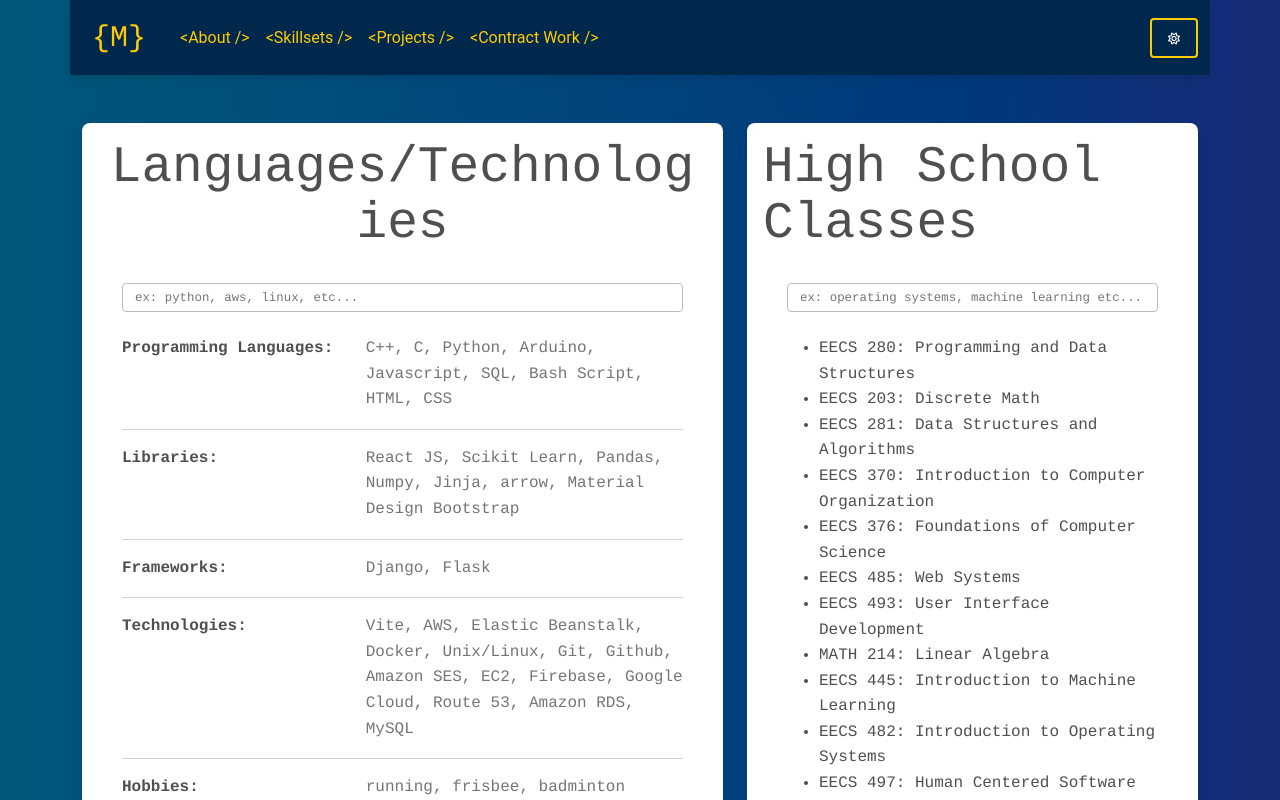
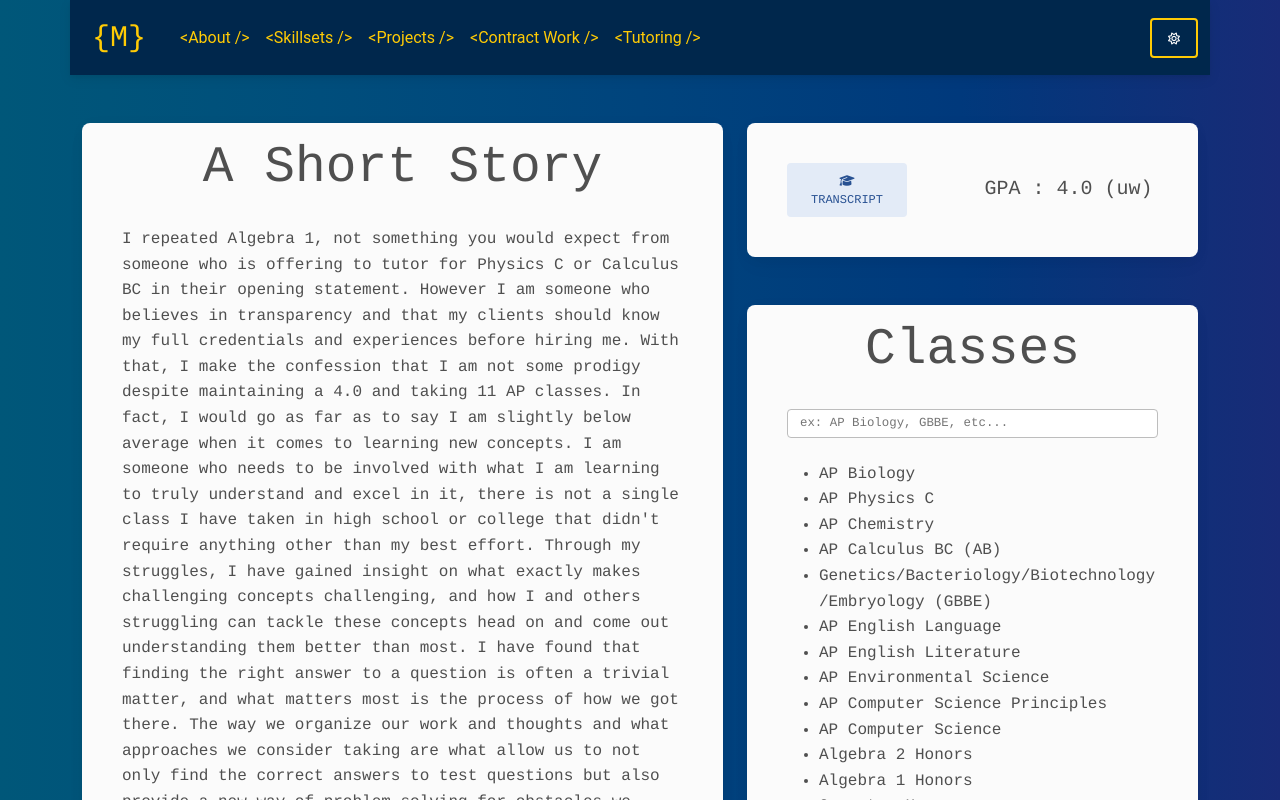
Before and after one commit to MustafaArif519/03-portfolio, a React (Vite) app: page /tutoring in a window 1280 px wide. Shown: the top 800 px of the page. Built offline with nearby package versions, Linux system fonts and the light colour scheme.

Commit message:
Added tutoring section

```diff
--- a/src/App.jsx
+++ b/src/App.jsx
@@ -56,7 +56,7 @@ function App() {
           <Route path="/skillsets" element={<Skillsets theme={theme}/>} />
 
           <Route path="/projects" element={<Projects theme={theme}/>} />
-          <Route path="/tutoring" element={<Tutoring theme={theme}/>} />
+          <Route path="/tutoring" element={<Tutoring theme={theme} iconColor={iconColor}/>} />
           <Route path="*" element={<ErrorPage theme={theme}/>} />
         </Routes>
       </Router>
--- a/src/Navigation.jsx
+++ b/src/Navigation.jsx
@@ -105,10 +105,10 @@ export default function Navigation({ toggleBackgroundAttribute, theme }) {
                                     as={Link} to={`/contract`}>&lt;Contract Work /&gt;</Nav.Link>
                             </MDBNavbarItem>
 
-                            {/* <MDBNavbarItem>
+                            <MDBNavbarItem>
                                 <Nav.Link style={{color: "#FFCB05"}} onClick = {() => setShowNavNoToggler(false)}
                                 as={Link} to={`/tutoring`}>&lt;Tutoring /&gt;</Nav.Link>
-                            </MDBNavbarItem> */}
+                            </MDBNavbarItem>
 
                         </MDBNavbarNav>
 {!showNavNoToggler &&                       <MDBBtn
--- a/src/tutoring/Tutoring.jsx
+++ b/src/tutoring/Tutoring.jsx
@@ -1,4 +1,4 @@
-import React,  { useState } from 'react';
+import React, { useState } from 'react';
 import { TypeAnimation } from 'react-type-animation';
 import {
   MDBCol,
@@ -18,7 +18,7 @@ import {
   MDBListGroupItem
 } from 'mdb-react-ui-kit';
 
-export default function Tutoring () {
+export default function Tutoring({theme, iconColor}) {
 
   const textStyle = {
     fontFamily: "Font Name, Courier",
@@ -26,169 +26,77 @@ export default function Tutoring () {
 
   };
 
-  const programmingLanguages = [
-    {
-      name: "C++",
-    },
-    {
-      name: "C",
-    },
-    {
-      name: "Python",
-    },
-    {
-      name: "Arduino",
-    },
-    {
-      name: "Javascript",
-    },
-    {
-      name: "SQL",
-    },
-    {
-      name: "Bash Script",
-    },
-    {
-      name: "HTML",
-    },
-    {
-      name: "CSS",
-    },
-
-  ];
-
-  const libraries = [
-    {
-      name: "React JS",
-    },
-    {
-      name: "Scikit Learn",
-    },
-    {
-      name: "Pandas",
-    },
-    {
-      name: "Numpy",
-    },
-    {
-      name: "Jinja",
-    },
-    {
-      name: "arrow",
-    },
-    {
-      name: "Material Design Bootstrap",
-    },
-
-  ];
-
-  const frameworks = [
-    {
-      name: "Django",
-    },
-    {
-      name: "Flask",
-    },
-
-
-  ];
-
-  const hobbies = [
-    {
-      name: "running",
-    },
-    {
-      name: "frisbee",
-    },
-    {
-      name: "badminton",
-    },
-
-
-  ];
+  let textClass = "py-5 text-grey";
+console.log(theme);
+  if(theme == "dark"){
+    textClass = "py-5 text-white";
+  }
 
   const coursework = [
     {
-      name: "EECS 280: Programming and Data Structures",
+      name: "AP Biology",
     },
     {
-      name: "EECS 203: Discrete Math",
+      name: "AP Physics C",
     },
     {
-      name: "EECS 281: Data Structures and Algorithms",
+      name: "AP Chemistry",
     },
     {
-      name: "EECS 370: Introduction to Computer Organization",
+      name: "AP Calculus BC (AB)",
     },
     {
-      name: "EECS 376: Foundations of Computer Science",
+      name: "Genetics/Bacteriology/Biotechnology/Embryology (GBBE)",
     },
     {
-      name: "EECS 485: Web Systems",
+      name: "AP English Language",
     },
     {
-      name: "EECS 493: User Interface Development",
+      name: "AP English Literature",
     },
     {
-      name: "MATH 214: Linear Algebra",
+      name: "AP Environmental Science",
     },
     {
-      name: "EECS 445: Introduction to Machine Learning",
+      name: "AP Computer Science Principles",
     },
     {
-      name: "EECS 482: Introduction to Operating Systems",
+      name: "AP Computer Science",
     },
     {
-      name: "EECS 497: Human Centered Software Development",
+      name: "Algebra 2 Honors",
     },
-
+    {
+      name: "Algebra 1 Honors",
+    },
+    {
+      name: "Geometry Honors",
+    },
+    {
+      name: "Precalculus Honors",
+    },
+    {
+      name: "AP Statistics",
+    },
+    {
+      name: "Chemistry 1",
+    },
+    {
+      name: "Biology 1",
+    },
+    {
+      name: "Genetics 1",
+    },
+    {
+      name: "9 Honors English Lit/Comp",
+    },
+    {
+      name: "10 Honors English Lit/Comp",
+    },
   ];
 
-  const technologies = [
-    {
-      name: "Vite",
-    },
-    {
-      name: "AWS",
-    },
-    {
-      name: "Elastic Beanstalk",
-    },
-    {
-      name: "Docker",
-    },
-    {
-      name: "Unix/Linux",
-    },
-    {
-      name: "Git",
-    },
-    {
-      name: "Github",
-    },
-    {
-      name: "Amazon SES",
-    },
-    {
-      name: "EC2",
-    },
-    {
-      name: "Firebase",
-    },
-    {
-      name: "Google Cloud",
-    },
-    {
-      name: "Route 53",
-    },
-    {
-      name: "Amazon RDS",
-    },
-    {
-      name: "MySQL",
-    },
 
-  ];
+
 
   // Step 1: Create a state variable for the search query
   const [searchQuery, setSearchQuery] = useState('');
@@ -282,99 +190,55 @@ const headingStyle = {
 
   };
 
+  const downloadTranscript = () => {
+    // Replace 'pdf-sample.pdf' with the actual URL of your PDF file
+    const pdfUrl = 'images/Arif_Mustafa_High_School_Transcript.pdf';
+
+    // Create an anchor element
+    const anchor = document.createElement('a');
+    anchor.href = pdfUrl;
+
+    // Set the download attribute with the desired filename
+    anchor.download = 'Arif_Mustafa_High_School_Transcript.pdf';
+
+    // Trigger a click event on the anchor to initiate the download
+    anchor.click();
+
+  };
+
+
   return (
     <>
-      <MDBContainer className="py-5" style = {textStyle}>
+      <MDBContainer className={textClass} style={textStyle} >
         <MDBRow>
           <MDBCol lg="7">
-          <MDBCard className="mb-5 p-3">
+
+            <MDBCard className="mb-5 p-3" background={theme}>
               <h1 style={headingStyle}>
-      Languages/Technologies
+                A Short Story
               </h1>
-            <MDBCardBody>
-              <MDBRow className="mb-4">
-                <div className="d-flex align-items-center justify-content-center">
-                  {/* <MDBIcon icon="search" /> */}
-                  <input
-                    className="form-control form-control-sm ml-3"
-                    type="text"
-                    placeholder="ex: python, aws, linux, etc..."
-                    aria-label="Search"
-                    // Step 2: Add an event handler for input changes
-                    onChange={handleSearchInputChange}
-                    // Step 2: Set the input value to the searchQuery state
-                    value={searchQuery}
-                  />
-                </div>
-              </MDBRow>
-              <MDBRow>
-                <MDBCol sm="5">
-                  <MDBCardText style={{ fontWeight: 'bold' }}>
-                  Programming Languages:
+              <MDBCardBody >
+                I repeated Algebra 1, not something you would expect from someone who is
+                offering to tutor for Physics C or Calculus BC in their opening statement. However
+                I am someone who believes in transparency and that my clients should know my full
+                credentials and experiences before hiring me. With that, I make the confession that
+                I am not some prodigy despite maintaining a 4.0 and taking 11 AP classes.
+                In fact, I would go as far as to say I am slightly below average
+                when it comes to learning new concepts. I am someone who needs to be involved with what
+                I am learning to truly understand and excel in it, there is not a single class I have
+                taken in high school or college that didn't require anything other than my best effort.
+                Through my struggles, I have gained insight on what exactly makes challenging concepts
+                challenging, and how I and others struggling can tackle these concepts head on and come
+                out understanding them better than most. I have found that finding the right answer to
+                a question is often a trivial matter, and what matters most is the process of how we got
+                there. The way we organize our work and thoughts and what approaches we consider taking
+                are what allow us to not only find the correct answers to test questions but also provide
+                a new way of problem solving for obstacles we encounter outside of the classroom as well.
+                While I can't promise my client will get a specific grade after my tutoring sessions, I
+                can promise to provide them with a style of thinking and analysis that would allow them
+                to do so while tailoring my teaching approach to best suit each individual's
+                learning style.
 
-                  </MDBCardText>
-                </MDBCol>
-                <MDBCol sm="7">
-                  <MDBCardText className="text-muted">
-                    {extractNamesAsText(programmingLanguages)}
-                  </MDBCardText>
-                </MDBCol>
-              </MDBRow>
-              <hr />
-              <MDBRow>
-                <MDBCol sm="5">
-                  <MDBCardText style={{ fontWeight: 'bold' }}>
-                  Libraries:
-
-                  </MDBCardText>
-                </MDBCol>
-                <MDBCol sm="7">
-                  <MDBCardText className="text-muted">
-                    {extractNamesAsText(libraries)}
-                  </MDBCardText>
-                </MDBCol>
-              </MDBRow>
-              <hr />
-              <MDBRow>
-                <MDBCol sm="5">
-                  <MDBCardText style={{ fontWeight: 'bold' }}>
-                  Frameworks:
-
-                  </MDBCardText>
-                </MDBCol>
-                <MDBCol sm="7">
-                  <MDBCardText className="text-muted">
-                    {extractNamesAsText(frameworks)}
-                  </MDBCardText>
-                </MDBCol>
-              </MDBRow>
-              <hr />
-              <MDBRow>
-                <MDBCol sm="5">
-                  <MDBCardText style={{ fontWeight: 'bold' }}>
-                    Technologies:
-                    </MDBCardText>
-                </MDBCol>
-                <MDBCol sm="7">
-                  <MDBCardText className="text-muted">
-                    {extractNamesAsText(technologies)}
-                  </MDBCardText>
-                </MDBCol>
-              </MDBRow>
-              <hr />
-              <MDBRow>
-                <MDBCol sm="5">
-                  <MDBCardText style={{ fontWeight: 'bold' }}>
-                  Hobbies:
-
-                  </MDBCardText>
-                </MDBCol>
-                <MDBCol sm="7">
-                  <MDBCardText className="text-muted">
-                    {extractNamesAsText(hobbies)}
-                  </MDBCardText>
-                </MDBCol>
-              </MDBRow>
               </MDBCardBody>
             </MDBCard>
 
@@ -383,16 +247,33 @@ const headingStyle = {
             </MDBRow>
           </MDBCol>
           <MDBCol lg="5">
-          <MDBCard className="mb-5 p-3">
-            <h1 className="d-flex align-items-center justify-content-center">High School Classes</h1>
+            <MDBCard className="mb-5 p-3" background={theme}>
               <MDBCardBody>
+                <MDBRow>
+                  <MDBCol>
+                    <MDBBtn color="secondary"
+                      onClick={downloadTranscript}>
+                      <MDBIcon fas icon="graduation-cap" />
+                      <br />Transcript
+                    </MDBBtn>
+                  </MDBCol>
+                  <MDBCol style={{ padding: '10px 0', fontSize: "20px" }}>
+                    GPA : 4.0 (uw)
+                  </MDBCol>
+                </MDBRow>
+
+              </MDBCardBody>
+            </MDBCard>
+            <MDBCard className="mb-5 p-3" background={theme}>
+              <h1 className="d-flex align-items-center justify-content-center"> Classes</h1>
+              <MDBCardBody >
                 <MDBRow className="mb-4">
                   <div className="d-flex align-items-center justify-content-center">
                     {/* <MDBIcon icon="search" /> */}
                     <input
                       className="form-control form-control-sm ml-3"
                       type="text"
-                    placeholder="ex: operating systems, machine learning etc..."
+                      placeholder="ex: AP Biology, GBBE, etc..."
                       aria-label="Search"
                       // Step 2: Add an event handler for input changes
                       onChange={handleSearch2InputChange}
```
Lines whose indentation alone changed are shown as unchanged.
